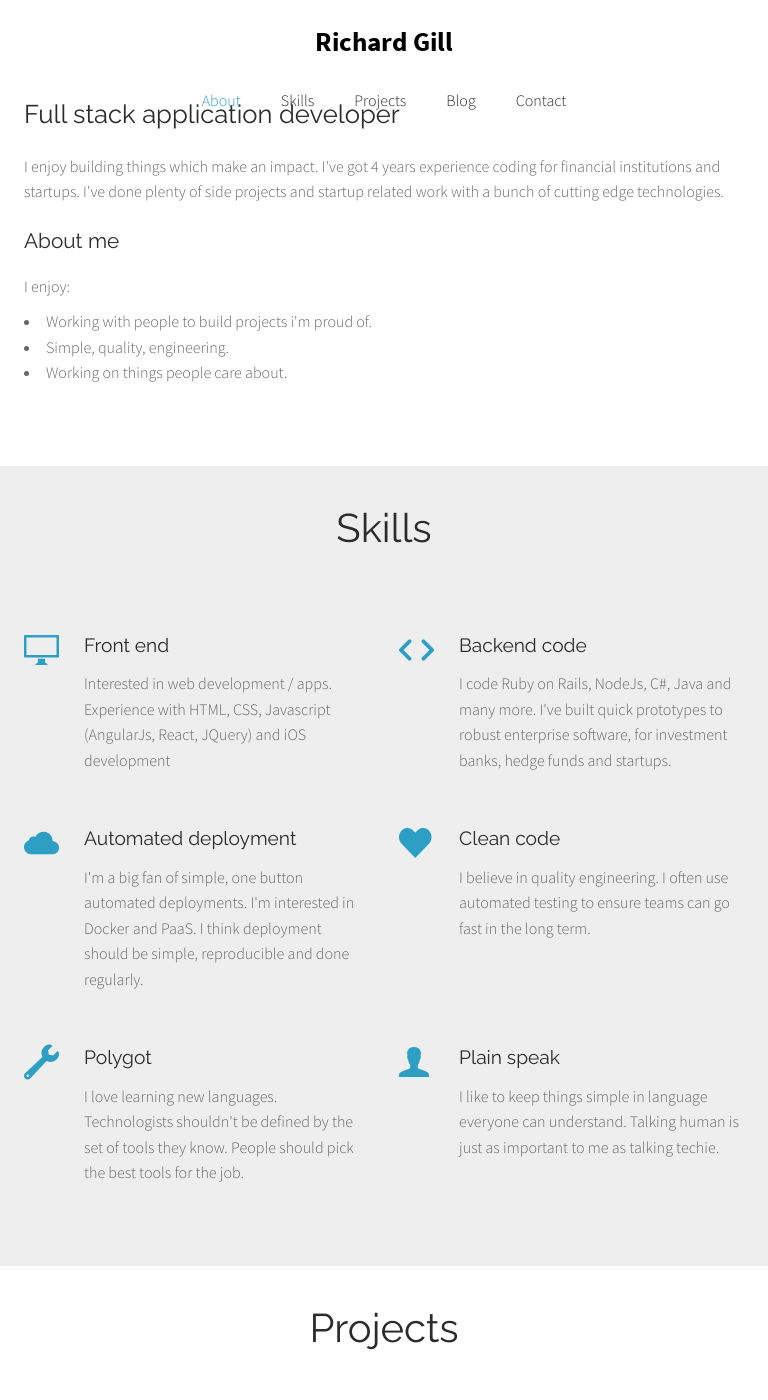
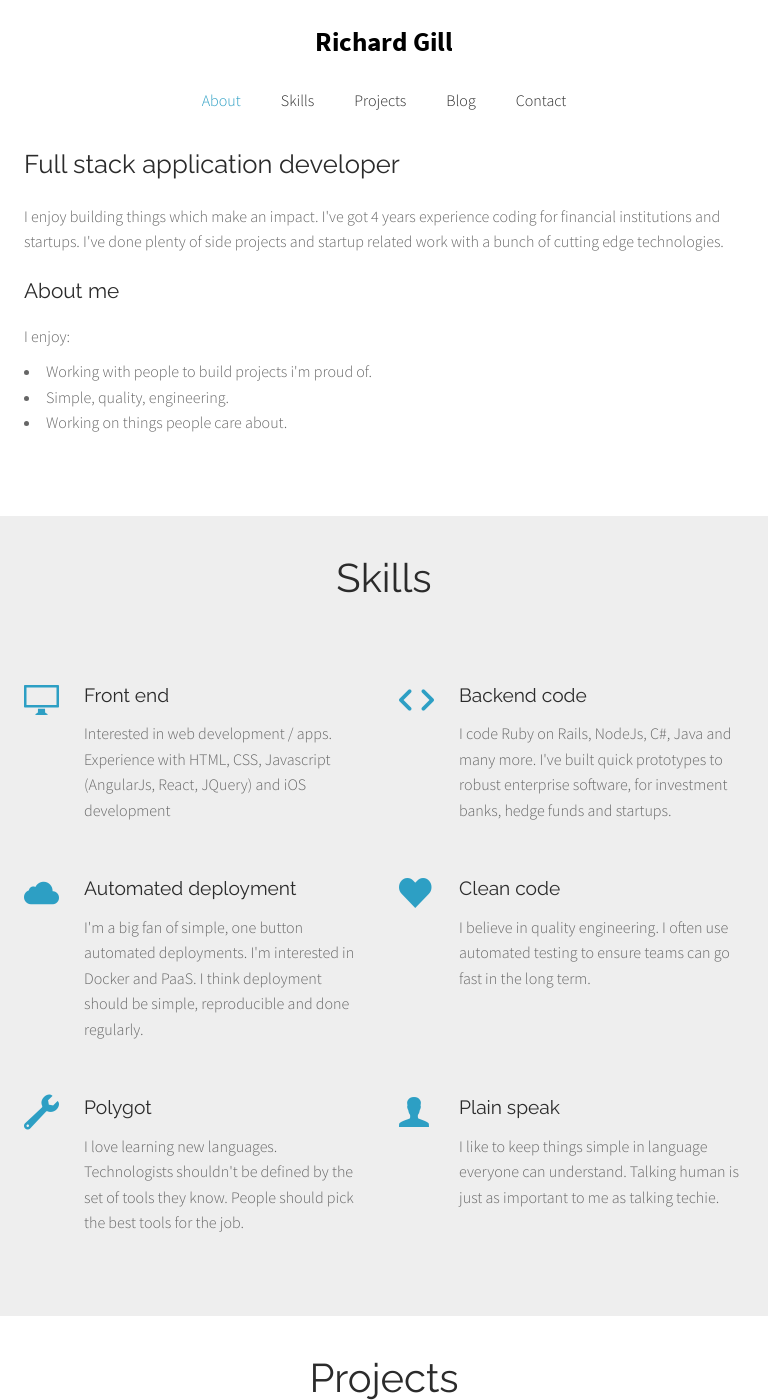
Before and after one commit to richardgill/richardgill.github.io, a Jekyll site: the page built from index.html, in a window 768 px wide and 1400 px high. Built offline with Jekyll 4.4.1, drawn with Linux system fonts in a browser that asks for light colours; some web fonts are replaced; comment, search, counter and statistics services are not loaded.

Commit message:
Fixed render on tablet

```diff
--- a/css/style.css
+++ b/css/style.css
@@ -738,7 +738,13 @@ header {
   }
 }
 
-@media (min-width: 768px) {
+@media (min-width: 768px) and (max-width: 991px) {
+  .below-header {
+    padding-top: 110px;
+  }
+}
+
+@media (min-width: 991px) {
   .below-header {
     padding-top: 60px;
   }
```
